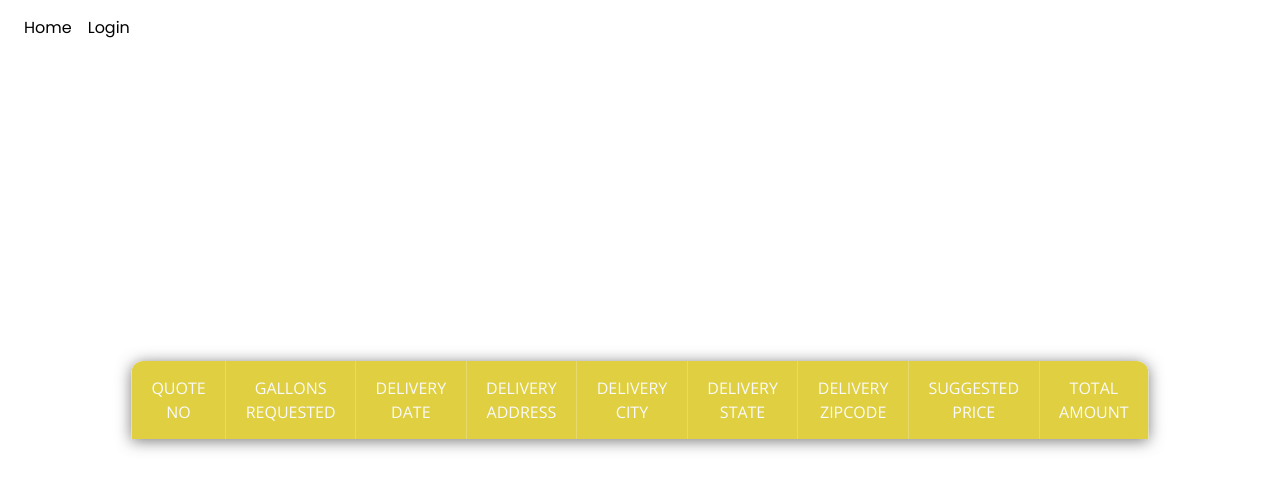
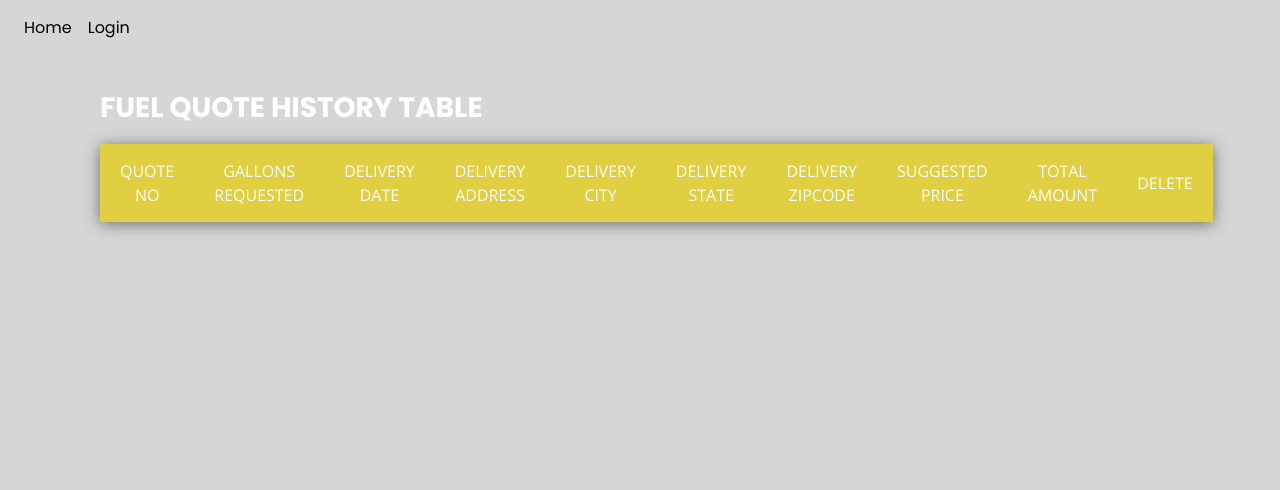
Before and after one commit to S0NNYD/Quoil, a Python web app: template website/templates/history.html in a window 1280 px wide. Shown: the top 490 px of the page. Run offline with Jinja, Linux system fonts and the light colour scheme; the template is opened without the code that fills it, so the values that code supplies are empty; some libraries are stand-ins or nearby versions.

Commit message:
style : Layout update

```diff
--- a/website/templates/history.html
+++ b/website/templates/history.html
@@ -1,38 +1,6 @@
 {% extends "base.html" %}
 
 {% block content %}
-  <!-- <h1 class="p-3">Quote History</h1>
-  <table id="data" class="table table-striped">
-    <thead>
-      <tr>
-        <th>User Name</th>
-        <th>User ID</th>
-        <th>Qallons Requested</th>
-        <th>Delivery Address</th>
-        <th>Delivery Date</th>
-        <th>Suggested Price / gallon</th>
-        <th>Total Amount Due</th>
-      </tr>
-    </thead>
-    <tbody>
-      <ul>
-        {% for quote in user.quotes %}
-        <li>{{quote.quote_no}}</li>
-        <li>{{quote.user_id}}</li>
-        <li>{{quote.gallons_req}}</li>
-        <li>{{quote.delivery_date}}</li>
-        <li>{{quote.delivery_address1}}</li>
-        <li>{{quote.delivery_address2}}</li>
-        <li>{{quote.delivery_city}}</li>
-        <li>{{quote.delivery_state}}</li>
-        <li>{{quote.delivery_zipcode}}</li>
-        <li>{{quote.suggested_price}}</li>
-        <li>{{quote.total_amount}}</li>
-        {% endfor %}
-      </ul>
-    </tbody>
-  </table> -->
-
   <head>
     <link rel="preconnect" href="https://fonts.gstatic.com">
     <link href="https://fonts.googleapis.com/css2?family=Lato:wght@300;400;700;900&family=Mukta:wght@300;400;600;700;800&family=Noto+Sans:wght@400;700&display=swap" rel="stylesheet">
@@ -41,44 +9,31 @@
 
   <style>
     @import url('https://fonts.googleapis.com/css?family=Montserrat|Open+Sans|Roboto');
-*{
- margin:0;
- padding: 0;
- outline: 0;
+
+body{
+  background-color: #d6d6d6;
 }
-.filter{
- position: absolute;
- left: 0;
- top: 0;
- bottom: 0;
- right: 0;
- z-index: 1;
- background: rgb(233,76,161);
-background: -moz-linear-gradient(90deg, rgba(233,76,161,1) 0%, rgba(199,74,233,1) 100%);
-background: -webkit-linear-gradient(90deg, rgba(233,76,161,1) 0%, rgba(199,74,233,1) 100%);
-background: linear-gradient(90deg, rgba(233,76,161,1) 0%, rgba(199,74,233,1) 100%);
-filter: progid:DXImageTransform.Microsoft.gradient(startColorstr="#e94ca1",endColorstr="#c74ae9",GradientType=1);
-opacity: .7;
+
+.container{
+  margin-top: 3%;
 }
 table{
- position: absolute;
+ /* position: absolute; */
  z-index: 2;
  left: 50%;
- top: 50%;
- transform: translate(-50%,-50%);
- width: 60%;
+ margin-top: 2%;
+ /* transform: translate(-50%,-50%); */
+ width: 90%;
  border-collapse: collapse;
  border-spacing: 0;
  box-shadow: 0 2px 15px rgba(64,64,64,.7);
- border-radius: 12px 12px 0 0;
+ border-radius: 3px 3px 0 0;
  overflow: hidden;
 
 }
 td , th{
  padding: 15px 20px;
  text-align: center;
-
-
 }
 th{
  background-color: #dfcf41;
@@ -99,6 +54,8 @@ tr:nth-child(even){
   </style>
 
   <body>
+    <div class="container">
+    <h3>Fuel Quote History Table</h3>
     <table>
       <thead>
         <tr>
@@ -111,6 +68,7 @@ tr:nth-child(even){
           <th>Delivery Zipcode</th>
           <th>Suggested Price</th>
           <th>Total Amount</th>
+          <th>DELETE</th>
         </tr>
       </thead>
       <tbody>
@@ -126,12 +84,14 @@ tr:nth-child(even){
               <td>{{quote.delivery_zipcode}}</td>
               <td>{{quote.suggested_price}}</td>
               <td>{{quote.total_amount}}</td>
+              <td><button>DELETE</button></td>
             </tr>
             {% endfor %}
 
 
       </tbody>
     </table>
+  </div>
   </body>
 {% endblock %}
 
--- a/website/templates/home.html
+++ b/website/templates/home.html
@@ -17,9 +17,9 @@
     <!-- <video muted loop autoplay><source src="" type="video/mp4"></video> -->
     <div class="overlay"></div>
     <div class="text">
-      <h2>Group 4 </h2>
-      <h3>Qoil</h3>
+      <h2>Qoil </h2>
       <p>Give us your requirements to recieve a free quote</p>
+      <p>predict the rate of the fuel</p>
       <a href="/form">Write a Form</a>
     </div>
 
```
